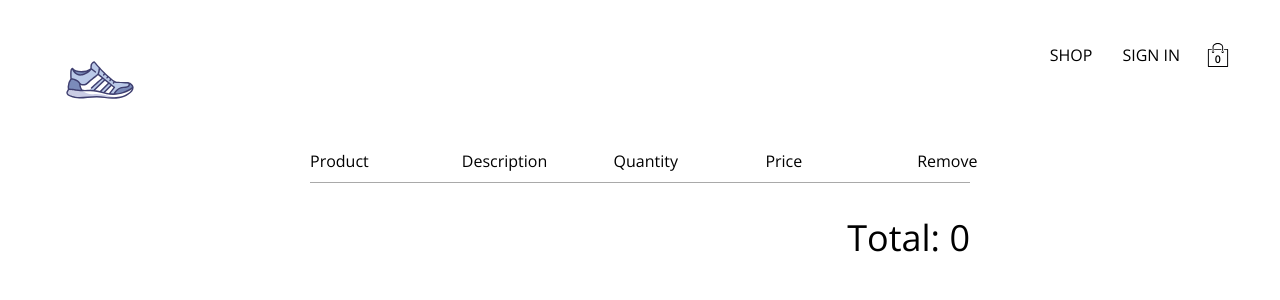
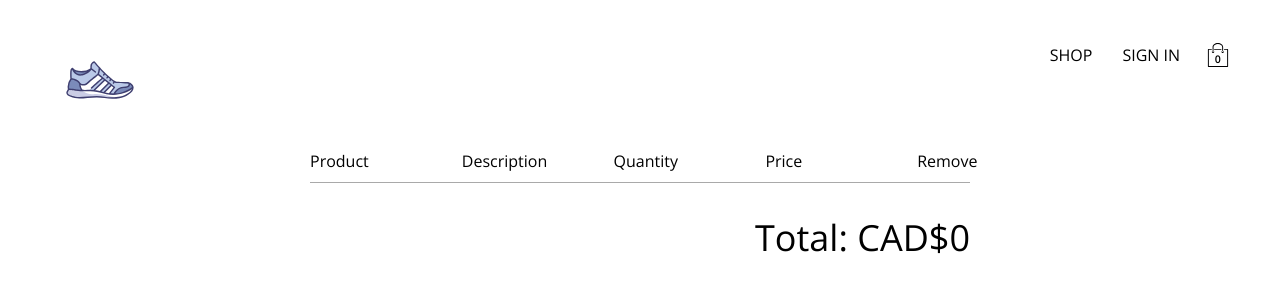
Before and after one commit to Tmumtaz/Kicks, a React (Create React App) app: page /checkout in a window 1280 px wide. Shown: the top 300 px of the page. Built offline with nearby package versions, Linux system fonts and the light colour scheme.

Commit message:
checkout total completed

```diff
--- a/src/Contexts/cart-context.js
+++ b/src/Contexts/cart-context.js
@@ -46,13 +46,15 @@
   addItemToCart: () => {},
   cartCount: 0,
   removeItemFromCart: () => {},
-  clearItemFromCart: () => {}
+  clearItemFromCart: () => {},
+  cartTotal:0
 });
 
 export const CartProvider = ({ children }) => {
   const [isCartOpen, setIsCartOpen] = useState(false);
   const [cartItems, setCartItems] = useState([]);
   const [cartCount, setCartCount] = useState(0);
+  const [cartTotal, setCartTotal] = useState(0);
 
   useEffect(() => {
     const newCartCount = cartItems.reduce(
@@ -60,6 +62,14 @@
       0
     );
     setCartCount(newCartCount);
+  }, [cartItems]);
+
+  useEffect(() => {
+    const newCartTotal = cartItems.reduce(
+      (total, cartItem) => total + cartItem.quantity * cartItem.price,
+      0
+    );
+    setCartTotal(newCartTotal);
   }, [cartItems]);
 
   const addItemToCart = (product) =>
@@ -78,7 +88,8 @@
     addItemToCart,
     cartCount,
     removeItemFromCart,
-    clearItemFromCart
+    clearItemFromCart,
+    cartTotal
   };
 
   return <CartContext.Provider value={value}>{children}</CartContext.Provider>;
--- a/src/Routes/Checkout/Checkout.js
+++ b/src/Routes/Checkout/Checkout.js
@@ -5,8 +5,7 @@
 import CheckoutItem from "../../Components/checkout-item/checkout-item";
 
 const Checkout = () => {
-  const { cartItems, addItemToCart, removeItemFromCart } =
-    useContext(CartContext);
+  const { cartItems, cartTotal } = useContext(CartContext);
   return (
     <div className="checkout-container">
       <div className="checkout-header">
@@ -31,7 +30,7 @@
          <CheckoutItem key={cartItem.id} cartItem={cartItem} />
         );
       })}
-      <span className="total">Total: 0</span>
+      <span className="total">Total: CAD${cartTotal}</span>
     </div>
   );
 };
```
